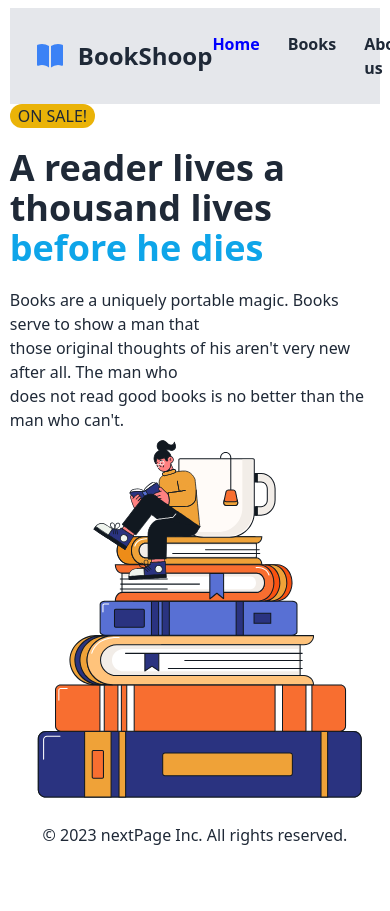
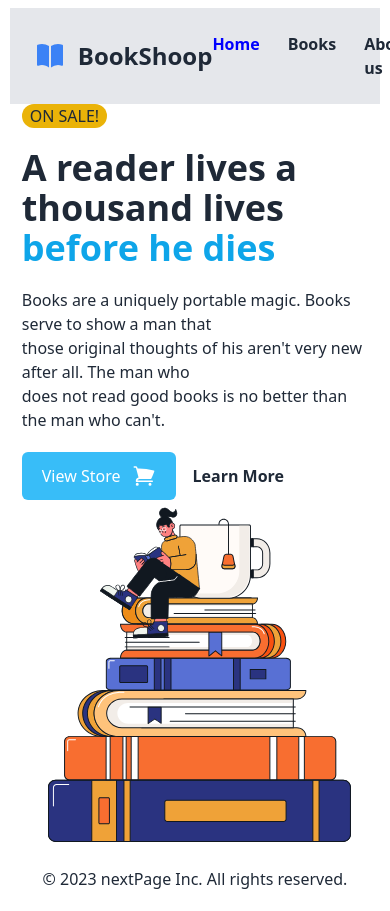
Before and after one commit to KhanZiaul/Bookshop, a React (Vite) app: page / in a window 390 px wide. Shown: the top 911 px of the page. Before the commit the page ends 867 px from the top, so only its background shows below. Built offline with nearby package versions, Linux system fonts and the light colour scheme.

Commit message:
View store and Learn more added

```diff
--- /dev/null
+++ b/src/components/Books/Books.jsx
@@ -0,0 +1,11 @@
+import React from 'react';
+
+const Books = () => {
+    return (
+        <div>
+            <h2>Books</h2>
+        </div>
+    );
+};
+
+export default Books;
--- a/src/components/Header/Nav.jsx
+++ b/src/components/Header/Nav.jsx
@@ -18,7 +18,7 @@ const Nav = () => {
         Home
         </NavLink>
         <NavLink
-        to="/book"
+        to="/books"
         className={({ isActive}) => isActive ? "active" : ""}>
         Books
         </NavLink>
--- a/src/components/Home/Home.jsx
+++ b/src/components/Home/Home.jsx
@@ -1,14 +1,28 @@
 import React from 'react';
 import Lottie from "lottie-react";
 import bookAnimation from "../../assets/books.json";
+import { ShoppingCartIcon } from '@heroicons/react/24/solid'
+import { Link } from 'react-router-dom';
 const Home = () => {
     return (
-        <div className='md:flex justify-between items-center gap-40'>
+        <div className='md:flex justify-between items-center gap-40 px-3'>
             <div >
                 <div className="bg-yellow-500 inline-block rounded-xl px-2 mb-5">ON SALE!</div>
 
                 <h2 className='text-4xl font-bold mb-5'>A reader lives a <br></br>thousand lives <span className='text-sky-500'>before he dies</span></h2>
-                <p>Books are a uniquely portable magic. Books serve to show a man that <br></br> those original thoughts of his aren't very new after all. The man who <br></br> does not read good books is no better than the man who can't.</p>
+                <p className='mb-5'>Books are a uniquely portable magic. Books serve to show a man that <br></br> those original thoughts of his aren't very new after all. The man who <br></br> does not read good books is no better than the man who can't.</p>
+
+                <div className='flex items-center gap-4'>
+                    <Link to='/books'>
+                        <div className='inline-flex gap-3 bg-sky-400 text-white rounded-md   px-5 py-3 hover:bg-sky-700'>
+                            <button>View Store</button>
+                            <ShoppingCartIcon className='h-6 w-6 '></ShoppingCartIcon>
+                        </div>
+                    </Link>
+                    <Link to='/about'>
+                        <p className='font-semibold cursor-pointer hover:text-sky-700'>Learn More</p>
+                    </Link>
+                </div>
             </div>
             <div >
                 <Lottie className='w-full md:w-[500px]' animationData={bookAnimation} loop={true} />
--- a/src/main.jsx
+++ b/src/main.jsx
@@ -8,6 +8,7 @@ import {
 } from "react-router-dom";
 import About from './components/About/About';
 import Home from './components/Home/Home';
+import Books from './components/Books/Books';
 
 const router = createBrowserRouter([
   {
@@ -17,6 +18,10 @@ const router = createBrowserRouter([
       {
         path:'/',
         element: <Home></Home>
+      },
+      {
+        path:'books',
+        element: <Books></Books>
       },
       {
         path:'about',
```
